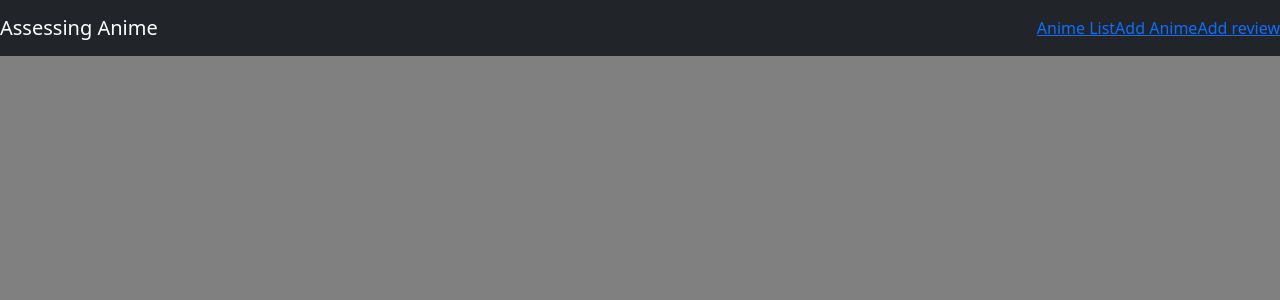
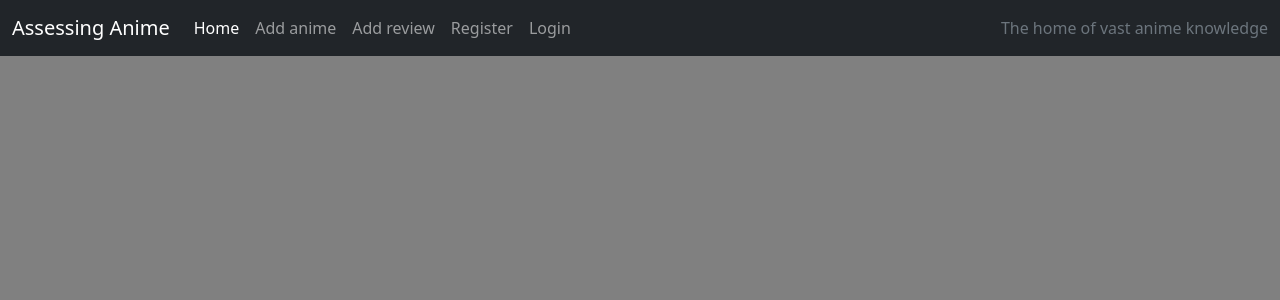
Before and after one commit to Code-Institute-Submissions/Assessing-Anime, a Django app: template animes/templates/animes/base.html in a window 1280 px wide. Shown: the top 300 px of the page. Run offline with Django 3.2, Linux system fonts and the light colour scheme; the template is opened without the code that fills it, so the values that code supplies are empty.

Commit message:
Feat: Add log out/in function to nav-bar

```diff
--- a/animes/templates/animes/base.html
+++ b/animes/templates/animes/base.html
@@ -2,23 +2,62 @@
 <!DOCTYPE html>
 <html lang="en">
 <head>
+    <title>Assessing Anime</title>
     <link rel="stylesheet" href="https://cdnjs.cloudflare.com/ajax/libs/font-awesome/5.15.3/css/all.min.css">
+    <meta name="viewport" content="width=device-width, initial-scale=1" />
     <link href="https://cdn.jsdelivr.net/npm/bootstrap@5.2.2/dist/css/bootstrap.min.css" rel="stylesheet" integrity="sha384-Zenh87qX5JnK2Jl0vWa8Ck2rdkQ2Bzep5IDxbcnCeuOxjzrPF/et3URy9Bv1WTRi" crossorigin="anonymous">
     <link rel="stylesheet" href="{% static 'animes/style.css' %}">
     <!-- JavaScript Bundle with Popper -->
     <script src="https://cdn.jsdelivr.net/npm/bootstrap@5.2.2/dist/js/bootstrap.bundle.min.js" integrity="sha384-OERcA2EqjJCMA+/3y+gxIOqMEjwtxJY7qPCqsdltbNJuaOe923+mo//f6V8Qbsw3" crossorigin="anonymous"></script>
-    <title>Document</title>
+
 </head>
-<body>
-    <nav class="navbar navbar-dark bg-dark">
-        <a href="#" class="navbar-brand">Assessing Anime</a>
+<body class="d-flex flex-column h-100 main-bg">
 
-        <div class="navbar">
-            <a class="nav-item" href="#">Anime List</a>
-            <a class="nav-item" href="#">Add Anime</a>
-            <a class="nav-item" href="#">Add review</a>
+    <!-- Navigation -->
+
+    <nav class="navbar navbar-dark bg-dark navbar-expand-lg">
+        <div class="container-fluid">
+            <a class="navbar-brand" href="#">Assessing Anime</a>
+
+            <button class="navbar-toggler" type="button" data-bs-toggle="collapse" data-bs-target="#navbarText"
+                aria-controls="navbarText" aria-expanded="false" aria-label="Toggle navigation">
+                <span class="navbar-toggler-icon"></span>
+            </button>
+            <div class="collapse navbar-collapse" id="navbarText">
+                <ul class="navbar-nav me-auto mb-2 mb-lg-0">
+                    <li class="nav-item">
+                        <a class="nav-link active" aria-current="page" href="#">Home</a>
+                    </li>
+                    <li class="nav-item">
+                    <a class="nav-link" href="#">Add anime</a>
+                    </li>
+                    <li class="nav-item">
+                        <a class="nav-link" href="#">Add review</a>
+                        </li>
+
+
+                    {% if user.is_authenticated %}
+                    <li class="nav-item">
+                        <a class="nav-link" href="#">Logout</a>
+                    </li>
+                    {% else %}
+                    <li class="nav-item">
+                        <a class="nav-link" href="#">Register</a>
+                    </li>
+                    <li class="nav-item">
+                        <a class="nav-link" href="#">Login</a>
+                    </li>
+                    {% endif %}
+                </ul>
+                <span class="navbar-text text-muted">
+                    The home of vast anime knowledge
+                </span>
+            </div>
         </div>
     </nav>
+
+
+
 
     {% block body %}
     {% endblock %}
```
